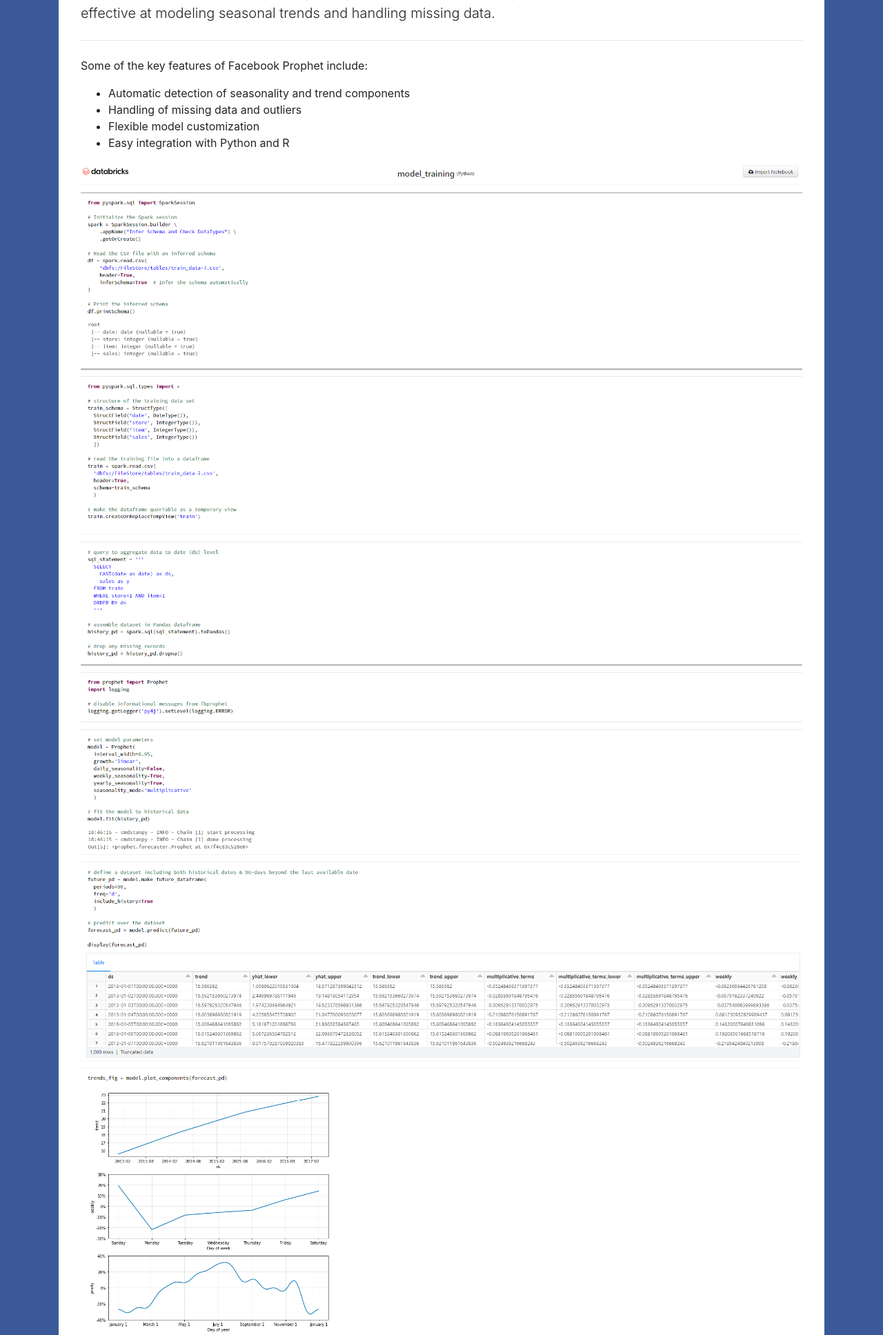
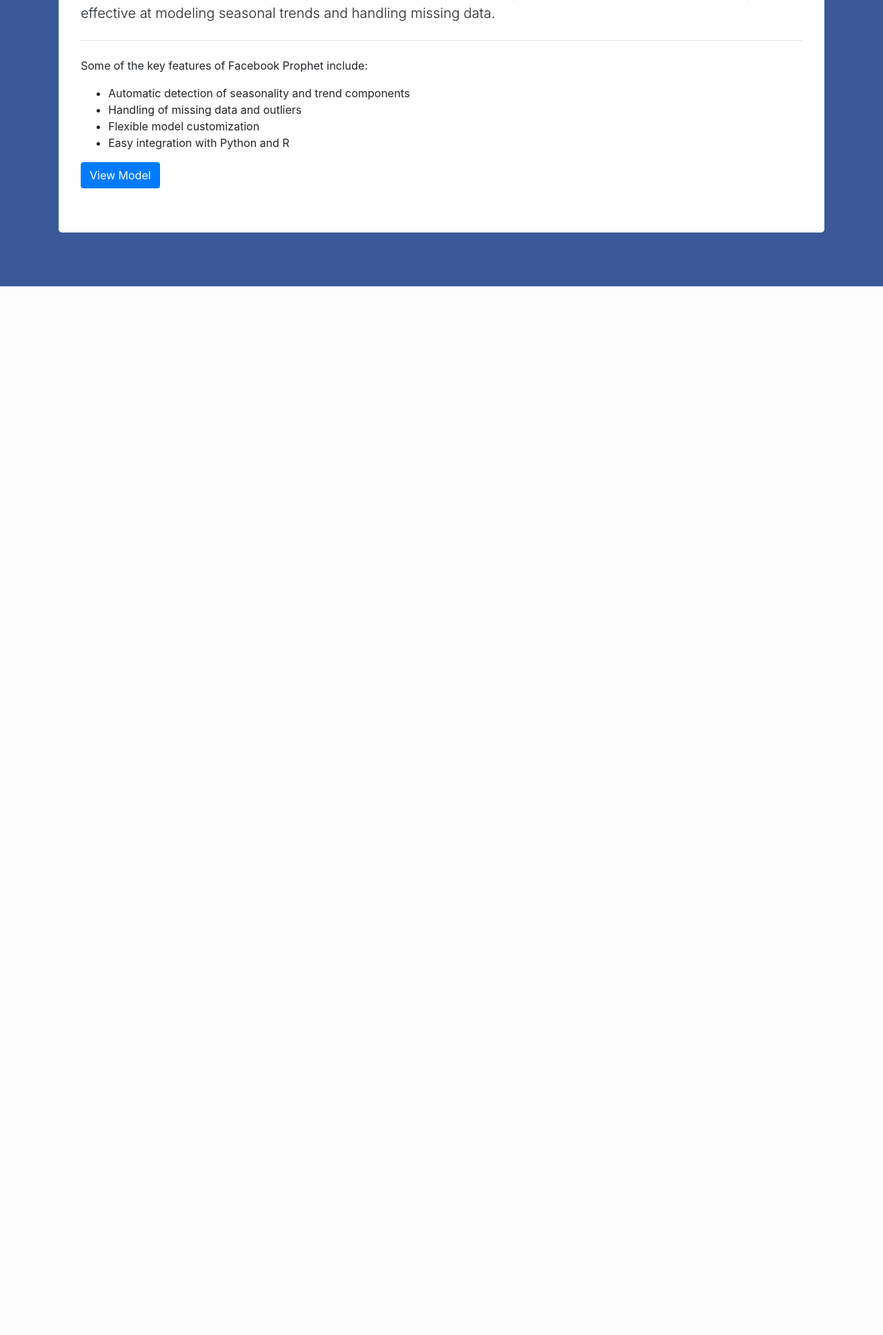
Before and after one commit to AdrianJason/RetailSalesPredictor, a Flask app: page /model in a window 1280 px wide. Shown: the part 385-2320 px from the top of the page at 69% size. After the commit the page ends 800 px from the top, so only its background shows below. Run offline with Flask 3, Linux system fonts and the light colour scheme; some libraries are stand-ins or nearby versions.

Commit message:
changed the model.html file to have a button that navigates to model instead of image

```diff
--- a/app/templates/model.html
+++ b/app/templates/model.html
@@ -54,7 +54,7 @@
         <li>Easy integration with Python and R</li>
       </ul>
       <div>
-        <img src="../static/images/image.png" class="img-fluid">
+        <a href="https://jeremytallant.github.io/model_training/" class="btn btn-primary">View Model</a>
       </div>
     </div>
   </div>
```
Also changed, not shown: 1 other file.
